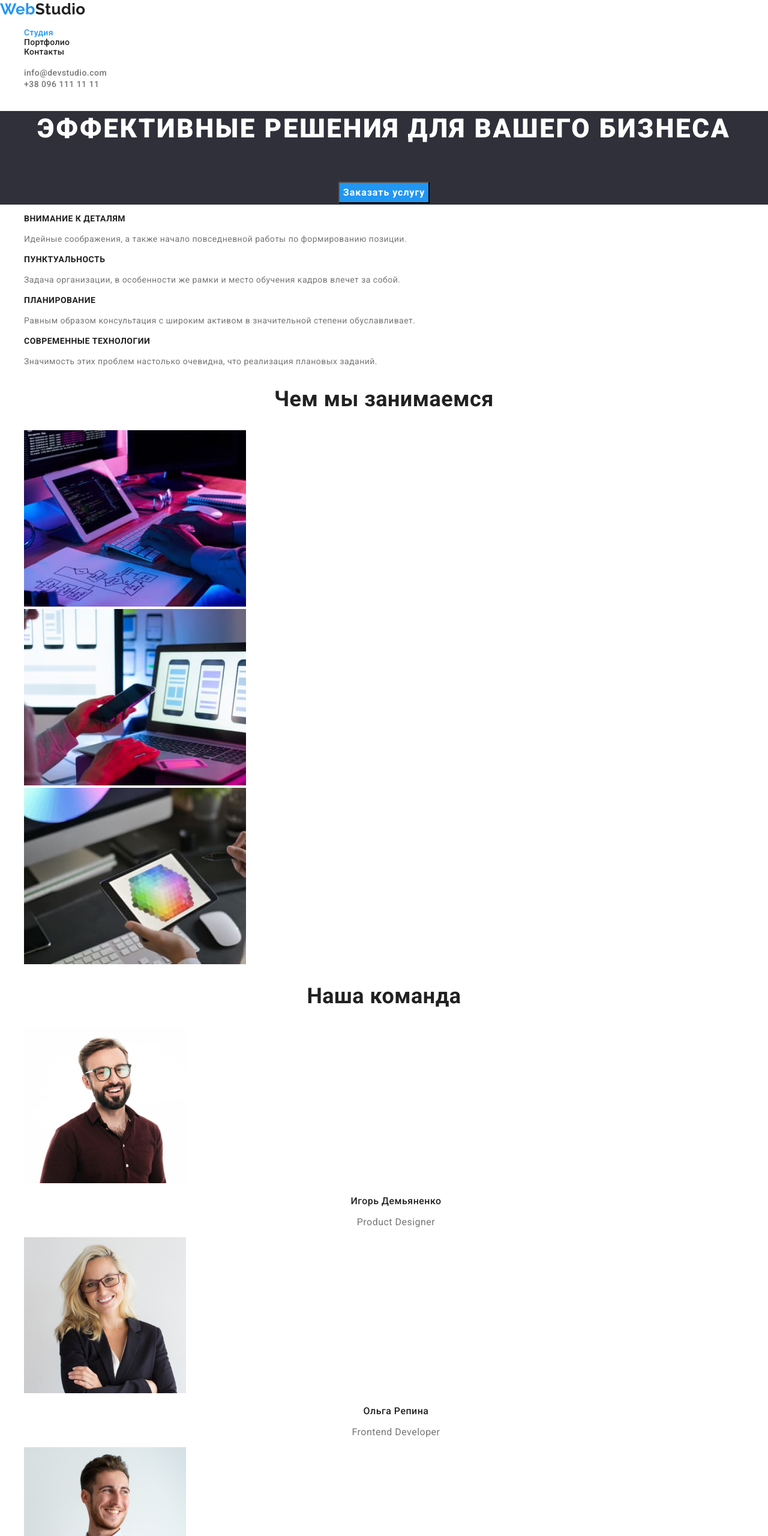
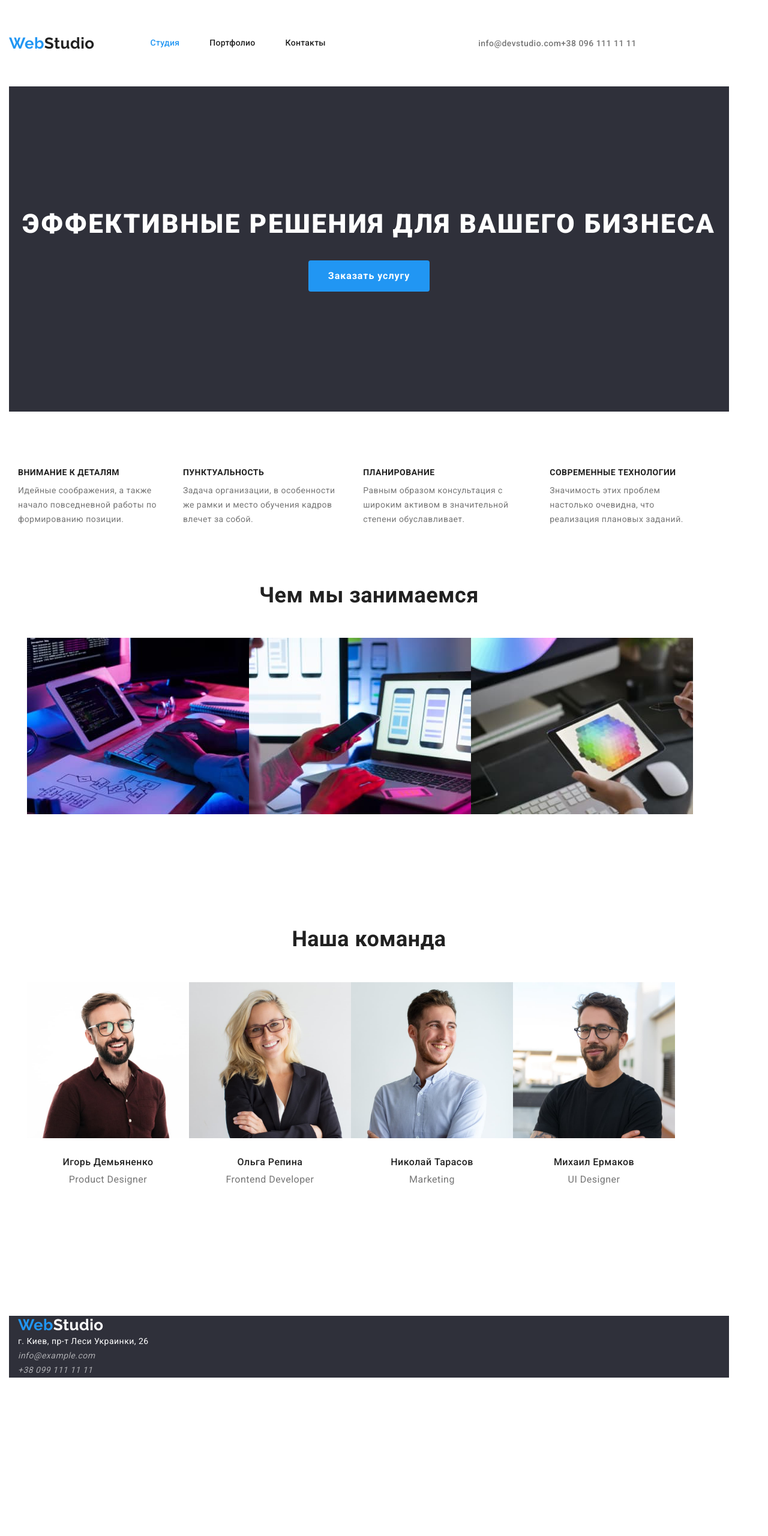
Before and after one commit to InnaPashko/goit-markup-hw-03, a plain HTML site: page index.html in a window 1280 px wide. Shown: the top 2560 px of the page at 60% size. After the commit the page ends 2296 px from the top, so only its background shows below. Drawn offline with nearby package versions, Linux system fonts and the light colour scheme.

Commit message:
goit-markup-hw-03

```diff
--- a/css/styles.css
+++ b/css/styles.css
@@ -4,13 +4,30 @@
     --specifics-title-color: #757575;
     --logo-color: #2196F3;
 }
+* h1, h2, h3, p, a {
+    margin: 0px;
+    list-style: none;
+    }
+    ul, ol {
+    padding-left: 0px;
+    margin: 0px;
+    }
+button{
+    cursor: pointer;
+}
 
 li {
     list-style: none;
+    padding: 0;
+    margin: 0;
 }
 
 a {
     text-decoration: none;
+}
+
+img{
+    display: block;
 }
 
 body {
@@ -18,7 +35,17 @@ body {
     color: var(--title-color);
     letter-spacing: 0.03em;
     margin: 0px;
-
+    width: 1230px;
+    padding-left: 15px;
+    padding-right: 15px;
+    }
+.container {
+margin-left: auto;
+margin-right: auto;
+width: 1200px;
+outline: 2 solid tomato;
+padding-left: 15px;
+padding-right: 15px;
 }
 
 
@@ -27,7 +54,17 @@ background: #FFFFFF;
 }
 
 .header-nav {
+    display: flex;
+    align-items: center;
+
+
 }
+.main-nav {
+display: flex;
+align-items: center;
+/* justify-content: center; */
+}
+
 .header-color {
 color: #212121;
 }
@@ -41,6 +78,9 @@ line-height: 1.19;
 }
 
 .header-list {
+    display: flex;
+    margin-right: 50px;
+    margin-left: 93px;
 }
 
 .header-item, .header-link {
@@ -49,8 +89,29 @@ font-size: 14px;
 line-height: 1.14;
 letter-spacing: 0.02em;
 color: #212121;
+display: flex;
+margin-right: 50px;
+display: block;
+padding-top: 32px;
+padding-bottom: 32px;
 }
 
+.contact {
+display: flex;
+margin: auto;
+}
+
+ /* .contact-item :last-child{
+    margin-left: 50px;
+    } */
+
+.contact .item + .item {
+    margin-left: 50px;
+    }
+
+.header-item .header-link:last-child{
+    margin-right: 0;
+}
 .header-link:hover,
 .heder-link:focus {
 color: #2196F3;
@@ -68,9 +129,15 @@ color: #757575;
     color: #2196F3;
 }
 
+.hero {
+background-color: #2F303A;
+margin-bottom: 94px;
+padding-top: 200px;
+padding-bottom: 200px
 
+}
 
-.hero {
+.hero-text {
 font-weight: 900;
 font-size: 44px;
 line-height: 1.36;
@@ -78,10 +145,12 @@ text-align: center;
 letter-spacing: 0.06em;
 text-transform: uppercase;
 color: #FFFFFF;
-background-color: #2F303A;
+margin-bottom: 30px;
+
 }
 
 .hero-btn {
+display: inline-block;
 font-weight: 700;
 font-size: 16px;
 line-height: 1.88;
@@ -89,6 +158,16 @@ font-family: inherit;
 letter-spacing: 0.06em;
 color: #FFFFFF;
 background: #2196F3;
+border-radius: 4px;
+padding: 10px 32px;
+text-align: center;
+border: 1px solid transparent;
+display: block;
+margin: auto;
+}
+
+.specifics-list {
+    display: flex;
 }
 
 .specifics-text {
@@ -99,22 +178,31 @@ line-height: 1.14;
 text-transform: uppercase;
 color: #212121;
 }
-.hspecifics-list {
+
+.specifics-link {
+    margin-right: 30px;
 }
-.specifics-link {
+
+.specifics-link:nth-last-child(4) {
+    margin-right: 0;
 }
+
 .specifics-title {
 font-weight: 700;
 font-size: 14px;
 line-height: 1.14;
 text-transform: uppercase;
 color: #212121;
+margin-bottom: 10px;
+
 }
 
 .specifics-par {
 font-size: 14px;
 line-height: 1.71;
 color: #757575;
+margin-top: 0px;
+margin-bottom: 94px;
 }
 
 .about{
@@ -126,25 +214,48 @@ font-size: 36px;
 line-height: 1.16;
 text-align: center;
 color: #212121;
+margin-bottom: 50px;
 }
+
 .about-list {
+    display: flex;
+    margin-bottom: 94px;
+    width: 1230px;
+    padding-left: 15px;
+    padding-right: 15px;
+
 }
 .about-item {
-
+    flex: calc((100%-90px)*3);
 }
 .team {
+    padding-right: 94px;
+    padding-bottom: 94px;
+}
+.team-text {
+    padding-top: 94px;
+}
+.team-list {
+    display: flex;
+    width: 1230px;
+    padding-left: 15px;
+    padding-right: 15px;
+    margin-bottom: 94px;
+}
+.team-item {
+    flex: calc((100%-90px)*4);
+    margin-bottom: 30px;
 }
 
-.team-list {
-}
-.team-item {
-}
+
 .team-name {
 font-weight: 500;
 font-size: 16px;
 line-height: 1.19;
 text-align: center;
 color: #212121;
+margin-top: 30px;
+margin-bottom: 10px;
 }
 
 .team-prof {
@@ -154,31 +265,78 @@ color: #757575;
 }
 
 .footer {
-background: #2F303A;;
+background: #2F303A;
 }
+
 .footer-color {
 color: white;
+margin-top: 60px;
+margin-bottom: 20px;
+}
+.footer-logo.link {
+    margin-top: 60px;
+    margin-bottom: 20px;
+
+
 }
 .address {
 font-weight: normal;
+
 }
 .footer-address {
 font-size: 14px;
 line-height: 1.71;
 font-style: normal;
 color: #FFFFFF;
+margin-bottom: 9px;
 }
 
 .footer-mail, .footer-tel {
 font-size: 14px;
 line-height: 1.71;
 color: rgba(255, 255, 255, 0.6);
+margin-bottom: 9px;
+
 }
 .portfolio-page {
 display: none;
 }
 
+.filtr-button {
+display: flex;
+margin-bottom: 56px;
+justify-content: center;
+}
+.writings{
+width: 1230px;
+padding-left: 15px;
+padding-right: 15px;
+margin-left: auto;
+margin-right: auto;
+margin-bottom: 94px;
+display: flex;
+flex-wrap: wrap;
+}
+
+.writings-list{
+ width: calc((100%-60px)/3);
+ /* margin-right: 30px; */
+ margin-bottom: 30px;
+ }
+ .writings-list:nth-child(3n) {
+    margin-right: 0;
+ }
+
+ .writings-list:nth-last-child(-n+3){
+    margin-bottom: 0;
+ }
+
+ .writings-list:nth-child(3) {
+    margin-right: 0;
+ }
+
 .filtr {
+display: inline-block;
 font-weight: 500;
 font-family: inherit;
 font-size: 16px;
@@ -186,7 +344,13 @@ line-height: 1.26;
 text-align: center;
 color: var(--button-color);
 background: #F5F4FA;
+padding: 6px 22px;
+text-align: center;
+border-radius: 4px;
+border: 1px solid transparent;
+margin-right: 8px;
 }
+
 .filtr:hover,
 .filtr:focus {
 color: #FFFFFF;
@@ -199,9 +363,11 @@ font-size: 18px;
 line-height: 2;
 letter-spacing: 0.06em;
 color: #212121;
+margin-top: 20px;
 }
 
 .foto-text-par {
 line-height: 1.88;
 color: #757575;
+margin-top: 4px;
 }
--- a/index.html
+++ b/index.html
@@ -6,12 +6,15 @@
     <meta name="viewport" content="width=, initial-scale=1.0" />
     <link rel="preconnect" href="https://fonts.googleapis.com">
     <link rel="preconnect" href="https://fonts.gstatic.com" crossorigin>
-    <link href="https://fonts.googleapis.com/css2?family=Raleway:wght@700&family=Roboto:wght@400;500;700;900&display=swap" rel="stylesheet">
+    <link href="https://fonts.googleapis.com/css2?family=Raleway:wght@700&family=Roboto:wght@400;500;700;900&display=swap" rel="stylesheet"/>
     <title>business</title>
+    <link rel="stylesheet" href="https://cdnjs.cloudflare.com/ajax/libs/modern-normalize/1.1.0/modern-normalize.min.css" integrity="sha512-wpPYUAdjBVSE4KJnH1VR1HeZfpl1ub8YT/NKx4PuQ5NmX2tKuGu6U/JRp5y+Y8XG2tV+wKQpNHVUX03MfMFn9Q==" crossorigin="anonymous" referrerpolicy="no-referrer" />
     <link rel="stylesheet" href="./css/styles.css">
+
   </head>
   <body>
     <header class="header">
+      <div class="main-nav">
       <nav class="header-nav">
         <a class="header-logo link" href="./index.html">Web<span class="header-color">Studio</span> </a>
         <ul class="header-list">
@@ -20,18 +23,22 @@
           <li class="header-item"><a href="./contact.html" class="header-link">Контакты</a></li>
         </ul>
       </nav>
-      <ul>
-        <li><a href="mail:info@devstudio.com" class="header-mail">info@devstudio.com</a></li>
-        <li><a href="tek:+380961111111" class="header-tel">+38 096 111 11 11</a></li>
+      <ul class="contact">
+        <li class="contact-item"><a href="mail:info@devstudio.com" class="header-mail">info@devstudio.com</a></li>
+        <li class="contact-item"><a href="tek:+380961111111" class="header-tel">+38 096 111 11 11</a></li>
       </ul>
+    </div>
+    </nav>
     </header>
     <main>
-      <section class="hero">
-        <h1 class="hero">Эффективные решения для вашего бизнеса</h1>
+        <section class="hero">
+          <div class="container">
+        <h1 class="hero-text">Эффективные решения для вашего бизнеса</h1>
         <button type="button" class="hero-btn">Заказать услугу</button>
+          </div>
       </section>
       <section class="specifics">
-
+        <div class="container">
         <h2 class="specifics-text">Особенности нашего бизнеса</h2>
         <ul class="specifics-list">
           <li class="specifics-link">
@@ -63,9 +70,10 @@
             </p>
           </li>
         </ul>
+        </div>
       </section>
-
-      <section class="about">
+        <section class="about">
+        <div class="container">
         <h2 class="about-text">Чем мы занимаемся</h2>
         <ul class="about-list">
           <li class="about-item">
@@ -93,8 +101,10 @@
             />
           </li>
         </ul>
+      </div>
       </section>
-      <section class="team">
+        <section class="team">
+        <div class="container">
         <h2 class="team-text">Наша команда</h2>
         <ul class="team-list">
           <li class="team-item">
@@ -138,9 +148,11 @@
             <p lang="en" class="team-prof">UI Designer</p>
           </li>
         </ul>
+      </div>
       </section>
     </main>
-      <section class="footer">
+        <section class="footer">
+        <div class="container">
         <a class="footer-logo link" href="./index.html">Web<span class="footer-color">Studio</span> </span> </a>
         <footer class="footer">
           <address class="address">
@@ -158,7 +170,9 @@
             </ul>
           </address>
         </footer>
+      </div>
       </section>
+
 
   </body>
 </html>
```
Also changed, not shown: contact.html (+12 -7 lines), portfolio.html (+35 -21 lines).
